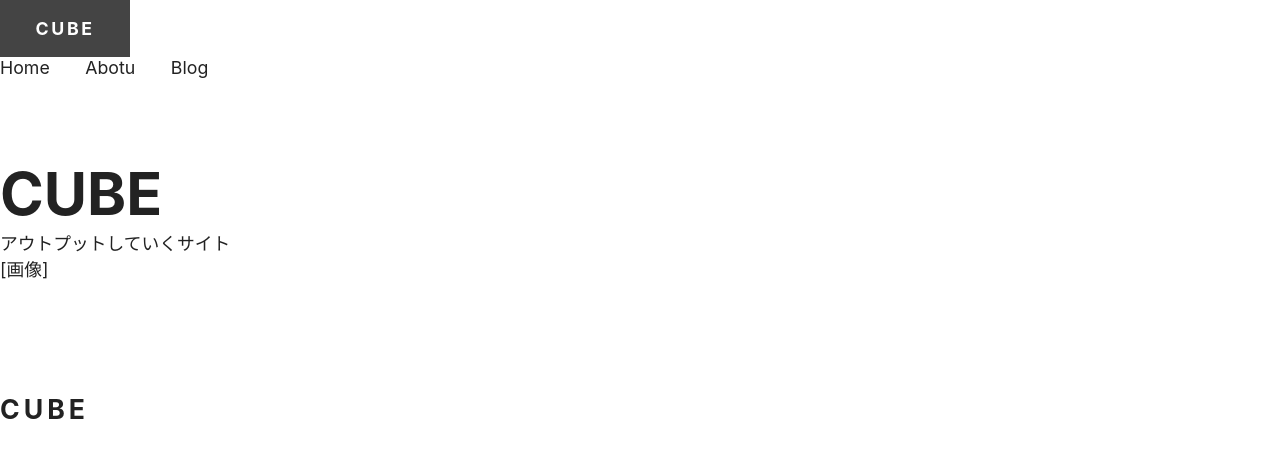
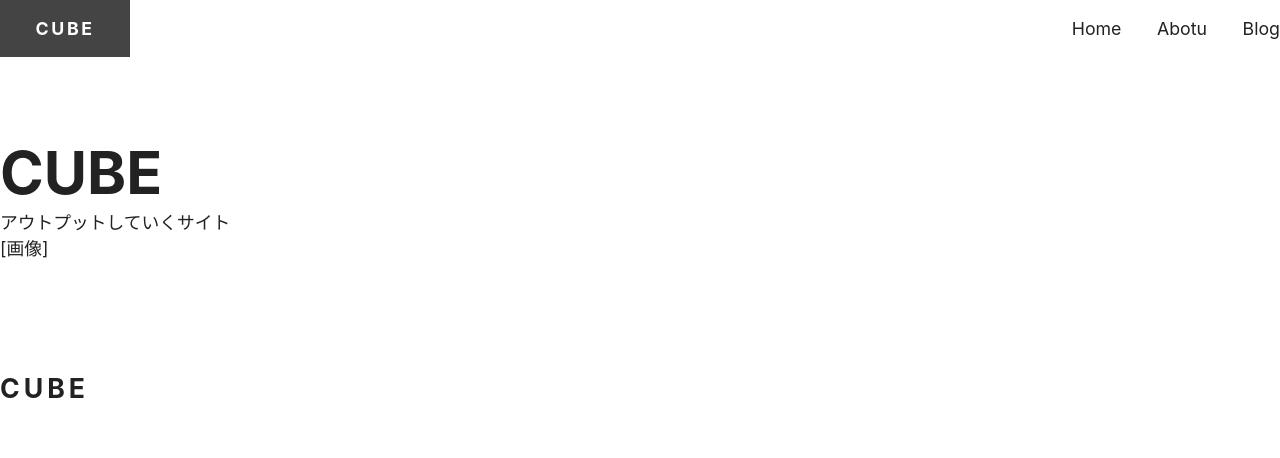
Before and after one commit to chameleon05119/blog, a Next.js app: page / in a window 1280 px wide. Shown: the top 458 px of the page. Built offline with nearby package versions, Linux system fonts and the light colour scheme.

Commit message:
ヘッダーのスタイル追加

```diff
--- a/components/header.js
+++ b/components/header.js
@@ -1,11 +1,14 @@
 import Logo from "@/components/logo";
 import Nav from "@/components/nav";
+import style from "styles/header.module.css";
 
 export default function Header() {
   return (
     <header>
-      <Logo boxOn />
-      <Nav />
+      <div className={style.flexContainer}>
+        <Logo boxOn />
+        <Nav />
+      </div>
     </header>
   );
 }
--- /dev/null
+++ b/styles/header.module.css
@@ -0,0 +1,3 @@
+.flexContainer {
+  composes: spaceBetween from "styles/utils.module.css";
+}
```
